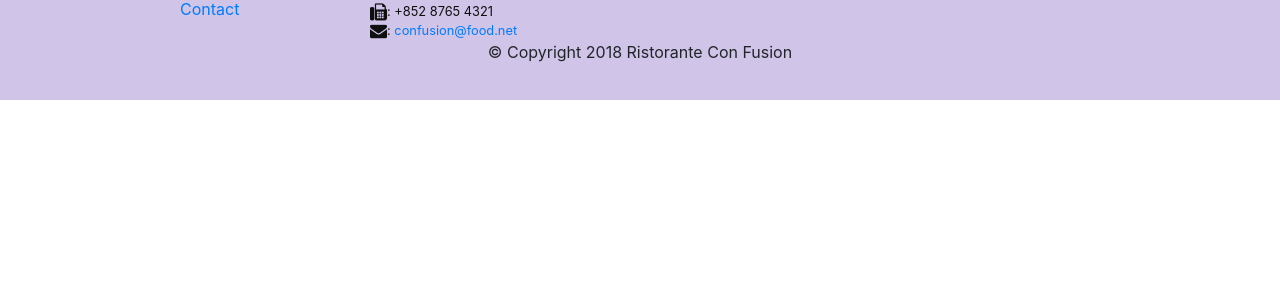
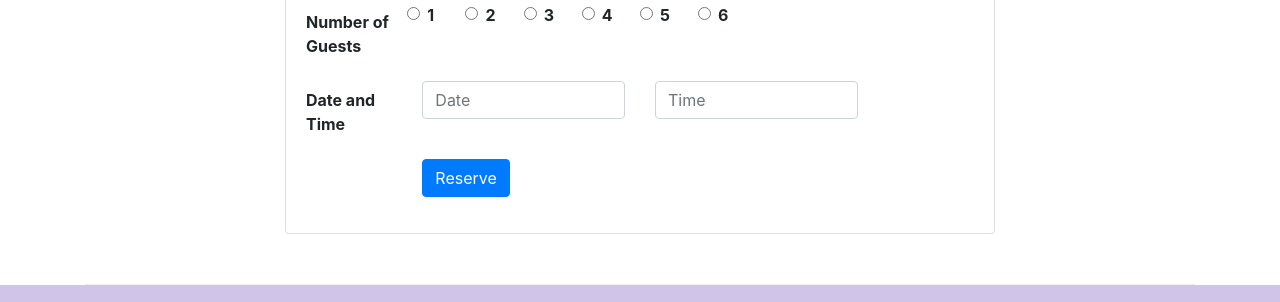
Before and after one commit to archeoss/coursera-bootstrap-4, a website: page conFusion/index.html in a window 1280 px wide. Shown: the part 1661-1963 px from the top of the page. Before the commit the page ends 1761 px from the top, so only its background shows below. Drawn offline with nearby package versions, Linux system fonts and the light colour scheme.

Commit message:
assignment 2

```diff
--- a/conFusion/index.html
+++ b/conFusion/index.html
@@ -39,10 +39,16 @@
             <div class="row row-header">
                 <div class="col-12 col-sm-6">
                     <h1>Ristorante con Fusion</h1>
-                    <p class="d-none d-sm-block">We take inspiration from the World's best cuisines, and create a unique fusion experience. Our lipsmacking creations will tickle your culinary senses!</p>
+                    <p>We take inspiration from the World's best cuisines, and create a unique fusion experience. Our lipsmacking creations will tickle your culinary senses!</p>
                 </div>
-                <div class="col-12 col-sm align-self-center">
+                <div class="col-12 col-sm-3 align-self-center">
                     <img src="img/logo.png" class="img-fluid">
+                </div>
+                <div class="col-12 col-sm-3 align-self-center">
+                    <a href="#reserve" class="btn btn-warning btn-block">
+                        Reserve Table
+                    </a>
+                    </div>
                 </div>
             </div>
         </div>
@@ -58,7 +64,7 @@
                     <img class="d-flex mr-3 img-thumbnail align-self-center"
                     src="img/uthappizza.png" alt="uthappizza">
                     <div class="media-body">
-                        <h2 class="mt-0">Uthappizza</h2>
+                        <h2 class="mt-0">Uthappizza <span class="badge badge-danger">HOT</span> <span class="badge badge-pill badge-secondary">$4.99</span></h2>
                         <p class="d-none d-sm-block">A unique combination of Indian Uthappam (pancake) and Italian pizza, topped with Cerignola olives, ripe vine cherry tomatoes, Vidalia onion, Guntur chillies and Buffalo Paneer.</p>
                     </div>
                 </div>
@@ -71,8 +77,14 @@
                 <h3>This Month's Promotions</h3>
             </div>
             <div class="col col-sm col-md">
-                <h2>Weekend Grand Buffet</h2>
-                <p class="d-none d-sm-block">Featuring mouthwatering combinations with a choice of five different salads, six enticing appetizers, six main entrees and five choicest desserts. Free flowing bubbly and soft drinks. All for just $19.99 per person </p>
+                <div class="media">
+                    <div class="media-body">
+                        <h2 class="mt-0">Weekend Grand Buffet <span class="badge badge-danger">NEW</span></h2>
+                        <p class="d-none d-sm-block">Featuring mouthwatering combinations with a choice of five different salads, six enticing appetizers, six main entrees and five choicest desserts. Free flowing bubbly and soft drinks. All for just $19.99 per person </p>
+                    </div>
+                    <img class="d-flex mr-3 img-thumbnail align-self-center"
+                    src="img/buffet.png" alt="buffet">
+                </div>
             </div>
         </div>
 
@@ -91,6 +103,83 @@
                     </div>
                 </div>
             </div>
+        </div>
+    </div>
+
+    <div class="container">
+        <div class="row row-content">
+        <div class="col-12 col-sm-8 offset-sm-2">
+            <div class="card">
+                <h3 class="card-header bg-warning text-white">Reserve a Table</h3>
+                <div class="card-body">
+                    <form id="reserve">
+                        <div class="form-group row">
+                            <label for="number" class="col-12 col-md-2 col-form-label"><b>Number of Guests</b></label>
+                            <div class="col-1 form-check">
+                                <input type="radio" class="form-check-input"
+                                name="number" id="one" value="">
+                                <label class="form-check-label" for="one">
+                                    <strong>1</strong>
+                                </label>
+                            </div>
+                            <div class="col-1 form-check">
+                                <input type="radio" class="form-check-input"
+                                name="number" id="two" value="">
+                                <label class="form-check-label" for="two">
+                                    <strong>2</strong>
+                                </label>
+                            </div>
+                            <div class="col-1 form-check">
+                                <input type="radio" class="form-check-input"
+                                name="number" id="three" value="">
+                                <label class="form-check-label" for="three">
+                                    <strong>3</strong>
+                                </label>
+                            </div>
+                            <div class="col-1 form-check">
+                                <input type="radio" class="form-check-input"
+                                name="number" id="four" value="">
+                                <label class="form-check-label" for="four">
+                                    <strong>4</strong>
+                                </label>
+                            </div>
+                            <div class="col-1 form-check">
+                                <input type="radio" class="form-check-input"
+                                name="number" id="five" value="">
+                                <label class="form-check-label" for="five">
+                                    <strong>5</strong>
+                                </label>
+                            </div>
+                            <div class="col-1 form-check">
+                                <input type="radio" class="form-check-input"
+                                name="number" id="six" value="">
+                                <label class="form-check-label" for="six">
+                                    <strong>6</strong>
+                                </label>
+                            </div>
+                        </div>
+
+                        <div class="form-group row">
+                            <label for="time" class="col-12 col-md-2 col-form-label"><b>Date and Time</b></label>
+                            <div class="col-12 col-md-4">
+                                <input type="text" class="form-control" id="date" name="date" placeholder="Date">
+                            </div>
+                            <div class="col-12 col-md-4">
+                                <input type="text" class="form-control" id="time" name="time" placeholder="Time">
+                            </div>
+                        </div>
+
+                        <div class="form-group row">
+                            <div class="offset-md-2 col-md-10">
+                                <button type="submit" class="btn btn-primary">
+                                    Reserve
+                                </button>
+                            </div>
+                        </div>
+                    </form>
+                </div>
+            </div>
+        </div>
         </div>
     </div>
 
```
Also changed, not shown: conFusion/aboutus.html (+0 -1 lines), conFusion/contactus.html (+1 -5 lines).
